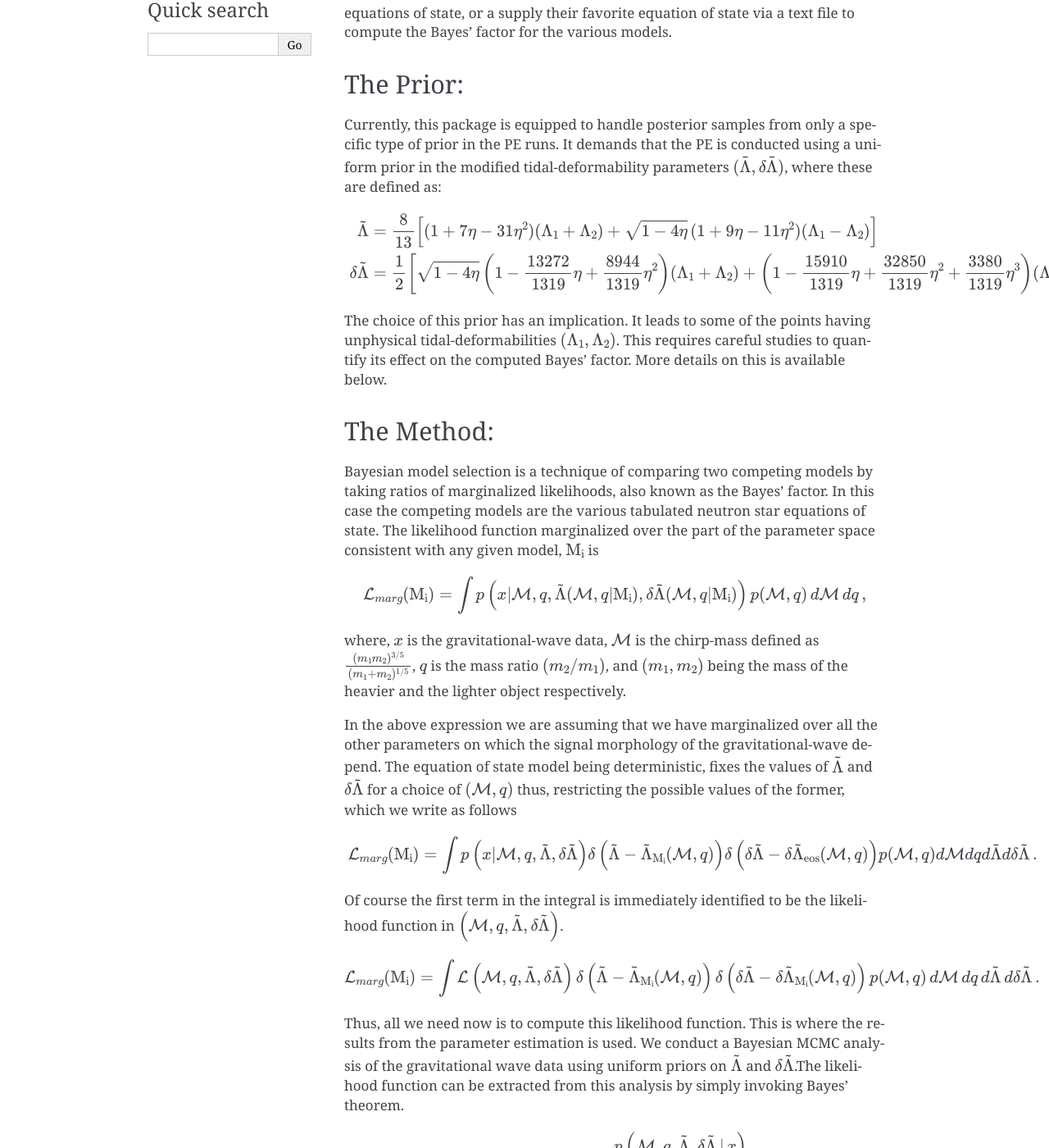
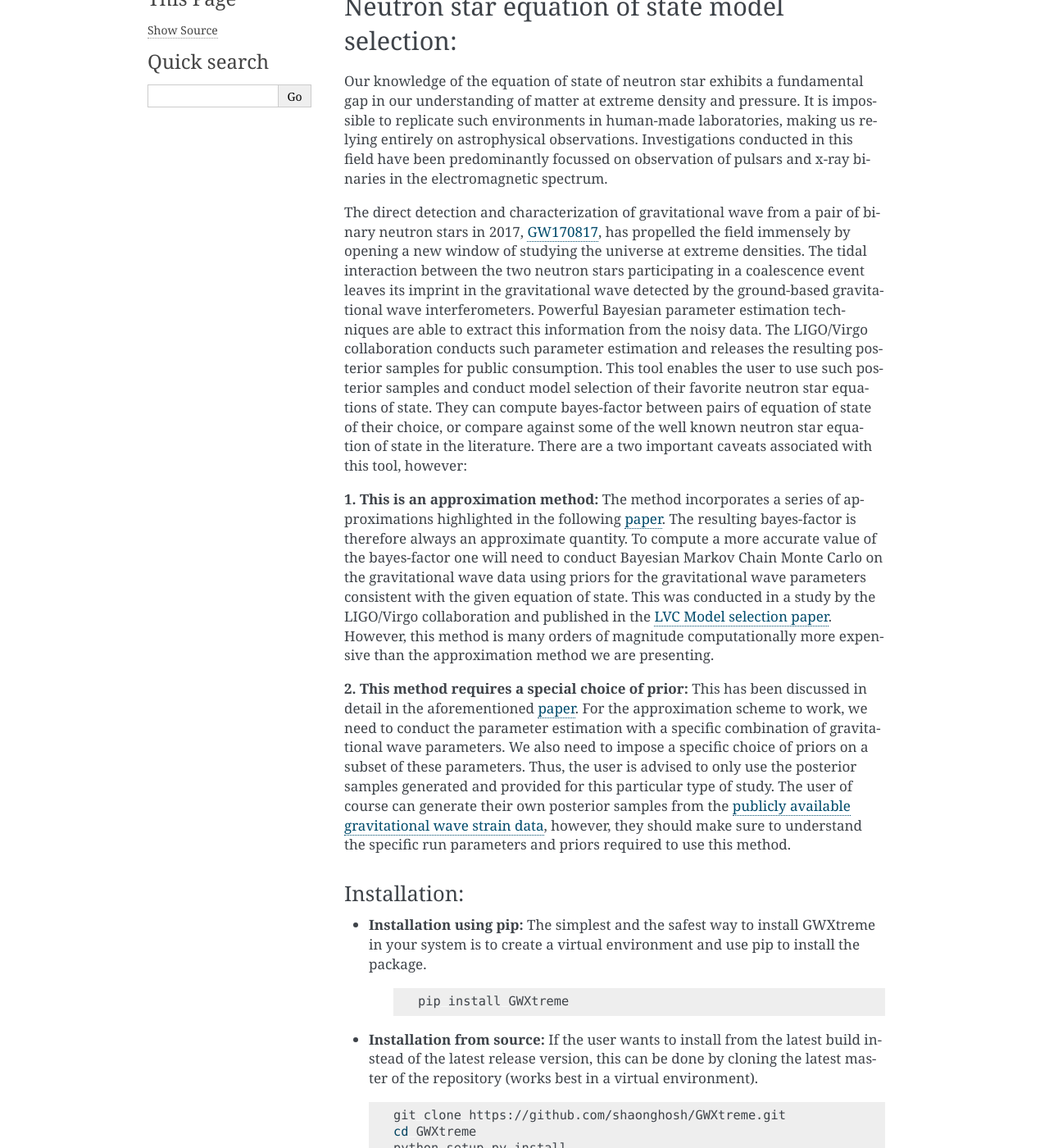
Before and after one commit to shaonghosh/GWXtreme, a Sphinx documentation site: the page built from docs/index.rst, in a window 1280 px wide and 1400 px high, scrolled down 355 px. Shown: the whole window at 82% size. Built offline with Sphinx 7.4.7, drawn with Linux system fonts in a browser that asks for light colours; some of the changed text lies outside the part shown.

Commit message:
Began new documentation of the project

```diff
--- a/docs/index.rst
+++ b/docs/index.rst
@@ -8,184 +8,191 @@ Documentation of GWXtreme
 
 Introduction:
 -------------
-The GWXtreme package hosts the tools to compute the Bayes' factor for two equations of
-state of neutron star from gravitational-wave (GW) data. As an input this requires
-posterior samples of masses and tidal-deformability obtained from parameter estimation
-of GW data for.
+GWXtreme package hosts tools for inferences on extreme matter using gravitational wave
+parameter estimation data.
+Currently available tools include the following:
 
-In this current implementation, the code requires a careful choice of priors for the
-parameter estimation (PE) runs to be conducted. Once the posterior samples are available
-the GWXtreme allows the user to use one of the native neutron star equations of state,
-or a supply their favorite equation of state via a text file to compute the Bayes' factor
-for the various models.
+1. Model selection of neutron star equation of state using gravitational wave parameter
+   estimation results.
 
-The Prior:
-----------
-Currently, this package is equipped to handle posterior samples from only a specific type
-of prior in the PE runs. It demands that the PE is conducted using a uniform prior in the
-modified tidal-deformability parameters :math:`(\tilde{\Lambda}, \delta\tilde{\Lambda})`,
-where these are defined as:
+Neutron star equation of state model selection:
+-----------------------------------------------
+Our knowledge of the equation of state of neutron star exhibits a fundamental gap in our
+understanding of matter at extreme density and pressure. It is impossible to replicate
+such environments in human-made laboratories, making us relying entirely on astrophysical
+observations. Investigations conducted in this field have been predominantly focussed on
+observation of pulsars and x-ray binaries in the electromagnetic spectrum.
 
-.. math::
-   :nowrap:
+The direct detection and characterization of gravitational wave from a pair of binary
+neutron stars in 2017, GW170817_, has propelled the field immensely by opening a new window
+of studying the universe at extreme densities. The tidal interaction between the two
+neutron stars participating in a coalescence event leaves its imprint in the gravitational
+wave detected by the ground-based gravitational wave interferometers. Powerful Bayesian
+parameter estimation techniques are able to extract this information from the noisy data.
+The LIGO/Virgo collaboration conducts such parameter estimation and releases the resulting
+posterior samples for public consumption. This tool enables the user to use such posterior
+samples and conduct model selection of their favorite neutron star equations of state. They
+can compute bayes-factor between pairs of equation of state of their choice, or compare
+against some of the well known neutron star equation of state in the literature. There are
+a two important caveats associated with this tool, however:
 
-   \begin{eqnarray}
-      \tilde{\Lambda} & = & \frac{8}{13}\left[(1 + 7\eta - 31\eta^2)(\Lambda_1 + \Lambda_2) + \sqrt{1 - 4\eta}\,(1 + 9\eta - 11\eta^2)(\Lambda_1 - \Lambda_2)\right] \\
-      \delta\tilde{\Lambda} & = & \frac{1}{2}\left[\sqrt{1 - 4\eta}\left(1 - \frac{13272}{1319}\eta + \frac{8944}{1319}\eta^2\right)(\Lambda_1 + \Lambda_2) + \left(1 - \frac{15910}{1319}\eta + \frac{32850}{1319}\eta^2 + \frac{3380}{1319}\eta^3\right)(\Lambda_1 - \Lambda_2)\right]
-   \end{eqnarray}
+**1. This is an approximation method:** The method incorporates a series of approximations
+highlighted in the following paper_. The resulting bayes-factor is therefore always an
+approximate quantity. To compute a more accurate value of the bayes-factor one will need
+to conduct Bayesian Markov Chain Monte Carlo on the gravitational wave data using priors
+for the gravitational wave parameters consistent with the given equation of state. This
+was conducted in a study by the LIGO/Virgo collaboration and published in the `LVC Model
+selection paper`_. However, this method is many orders of magnitude computationally more
+expensive than the approximation method we are presenting.
 
-The choice of this prior has an implication. It leads to some of the points having unphysical
-tidal-deformabilities :math:`(\Lambda_1, \Lambda_2)`. This requires careful studies to
-quantify its effect on the computed Bayes' factor. More details on this is available below.
+**2. This method requires a special choice of prior:** This has been discussed in detail in
+the aforementioned paper_. For the approximation scheme to work, we need to conduct the
+parameter estimation with a specific combination of gravitational wave parameters. We also
+need to impose a specific choice of priors on a subset of these parameters. Thus, the user
+is advised to only use the posterior samples generated and provided for this particular type
+of study. The user of course can generate their own posterior samples from the `publicly
+available gravitational wave strain data`_, however, they should make sure to understand the
+specific run parameters and priors required to use this method.
 
 
-The Method:
------------
-Bayesian model selection is a technique of comparing two competing models by taking ratios of
-marginalized likelihoods, also known as the Bayes' factor. In this case the competing models
-are the various tabulated neutron star equations of state. The likelihood function marginalized
-over the part of the parameter space consistent with any given model, :math:`{\rm M_i}` is
+Installation:
+.............
 
-.. math::
-   :nowrap:
+* **Installation using pip:** The simplest and the safest way to install GWXtreme in your
+  system is to create a virtual environment and use pip to install the package.
 
-   \begin{eqnarray}
-      \mathcal{L}_{marg}({\rm M_i}) = \int p\left(x|\mathcal{M}, q, \tilde{\Lambda}(\mathcal{M}, q | {\rm M_i}), \delta\tilde{\Lambda}(\mathcal{M}, q| {\rm M_i})\right) \,p(\mathcal{M}, q)\,d\mathcal{M}\,dq\,,
-   \end{eqnarray}
+    .. code-block:: shell
 
-where, :math:`x` is the gravitational-wave data, :math:`\mathcal{M}` is the chirp-mass defined as
-:math:`\frac{(m_1 m_2)^{3/5}}{(m_1 + m_2)^{1/5}}`, :math:`q` is the mass ratio :math:`(m_2/m_1)`,
-and :math:`(m_1, m_2)` being the mass of the heavier and the lighter object respectively.
+       pip install GWXtreme
 
-In the above expression we are assuming that we have marginalized over all the other parameters
-on which the signal morphology of the gravitational-wave depend. The equation of state model
-being deterministic, fixes the values of :math:`\tilde{\Lambda}` and
-:math:`\delta\tilde{\Lambda}` for a choice of :math:`(\mathcal{M}, q)` thus, restricting the
-possible values of the former, which we write as follows
+* **Installation from source:** If the user wants to install from the latest build instead
+  of the latest release version, this can be done by cloning the latest master of the
+  repository (works best in a virtual environment).
 
-.. math::
-   :nowrap:
+  .. code-block:: shell
 
-   \begin{eqnarray}
-	\mathcal{L}_{marg}({\rm M_i})  = \int p\left(x|\mathcal{M}, q, \tilde{\Lambda}, \delta\tilde{\Lambda}\right)\delta\left(\tilde{\Lambda} - \tilde{\Lambda}_{\rm M_i}(\mathcal{M}, q)\right) \delta\left(\delta\tilde{\Lambda} - \delta\tilde{\Lambda}_{\rm eos}(\mathcal{M}, q)\right) p(\mathcal{M}, q) d\mathcal{M} dq d\tilde{\Lambda}d\delta\tilde{\Lambda}\,.
-   \end{eqnarray}
-
-Of course the first term in the integral is immediately identified to be the likelihood function
-in :math:`\left(\mathcal{M}, q, \tilde{\Lambda}, \delta\tilde{\Lambda}\right)`.
-
-.. math::
-   :nowrap:
-
-   \begin{equation}
-	\mathcal{L}_{marg}({\rm M_i})  = \int \mathcal{L}\left(\mathcal{M}, q, \tilde{\Lambda}, \delta\tilde{\Lambda}\right)\,\delta\left(\tilde{\Lambda} - \tilde{\Lambda}_{\rm M_i}(\mathcal{M}, q)\right)\, \delta\left(\delta\tilde{\Lambda} - \delta\tilde{\Lambda}_{\rm M_i}(\mathcal{M}, q)\right) \,p(\mathcal{M}, q)\,d\mathcal{M}\,dq\,d\tilde{\Lambda}\,d\delta\tilde{\Lambda}\,.
-   \end{equation}
-
-Thus, all we need now is to compute this likelihood function. This is where the results from the
-parameter estimation is used. We conduct a Bayesian MCMC analysis of the gravitational wave data
-using uniform priors on :math:`\tilde{\Lambda}` and :math:`\delta\tilde{\Lambda}`.The likelihood
-function can be extracted from this analysis by simply invoking Bayes' theorem.
-
-.. math::
-   :nowrap:
-
-   \begin{equation}
-	\mathcal{L}\left(\mathcal{M}, q, \tilde{\Lambda}, \delta\tilde{\Lambda}\right) = \frac{p\left(\mathcal{M}, q, \tilde{\Lambda}, \delta\tilde{\Lambda}\, | \,x\right)}{p(\mathcal{M}, q)\, p(\tilde{\Lambda}, \delta\tilde{\Lambda})}\,.
-   \end{equation}
-
-The choice of the uniform prior on :math:`\tilde{\Lambda}` and :math:`\delta\tilde{\Lambda}`
-simplifies the aboves expression of likelihood such that the marginalized likelihood becomes
-
-.. math::
-   :nowrap:
-
-   \begin{equation}
-	\mathcal{L}_{marg}({\rm M_i})  = \int p\left(\mathcal{M}, q, \tilde{\Lambda}, \delta\tilde{\Lambda}\, | \,x\right)\,\delta\left(\tilde{\Lambda} - \tilde{\Lambda}_{\rm eos}(\mathcal{M}, q\right)\, \delta\left(\delta\tilde{\Lambda} - \delta\tilde{\Lambda}_{\rm eos}(\mathcal{M}, q\right) \,d\mathcal{M}\,dq\,d\tilde{\Lambda}\,d\delta\tilde{\Lambda}\,.
-   \end{equation}
-
-But this choice has implications. Independently varying the values of
-:math:`\tilde{\Lambda}` and :math:`\delta\tilde{\Lambda}` may lead to negative values in
-:math:`\Lambda_1` and :math:`\Lambda_2`, the tidal-deformability of the individual
-objects. Of course this is unphysical and one has to take careful steps to make sure that
-this does not affect our results. We are saved by the fact that this posterior samples
-are truly an intermediate step and final results is only obtained after integrating along
-the equation of state curves, which presumably will pass through points that are never
-going to be unphysical. Thus even though we are computing the posterior samples for all
-the points which includes the unphysical points in the parameter space, we are however
-only computing the integral at points that constitute physical waveform.
+     git clone https://github.com/shaonghosh/GWXtreme.git
+     cd GWXtreme
+     python setup.py install
 
 
-The Approximation:
-------------------
+The methods:
+............
+To compute the bayes-factor from posterior samples of a given event, the user needs
+to first instantiate a model-selection object.
 
-We now make two approximations motivated by physical observations. We note that the
-likelihood function is extremely sharply peaked in :math:`\mathcal{M}`, and hence can be
-approximated with a delta-function. We also noted that the likelihood is actually
-independent of :math:`\delta\tilde{\Lambda}`. Under the choice of the aforementioned
-uniform prior, this can be written as
+.. code-block:: python
+   :linenos:
 
-.. math::
-   :nowrap:
+   from GWXtreme import eos_model_selection as ems
+   modsel = ems.Model_selection(posteriorFile='samples.dat',
+                                priorFile=None)
 
-   \begin{equation}
-	p\left(\mathcal{M}, q, \tilde{\Lambda}, \delta\tilde{\Lambda}|x\right) \propto p\left(q, \tilde{\Lambda}|x\right) \delta(\mathcal{M} - \mathcal{M}_0)\,,
-   \end{equation}
-
-Performing the integrals in the evidence, one has
-
-.. math::
-   :nowrap:
-
-   \begin{equation}
-	\mathcal{L}_{marg}({\rm M_i}) \propto \int p\left(q, \tilde{\Lambda}_{\rm M_i}(q, \mathcal{M}_0)\, | \,x\right)\,dq\,,
-   \end{equation}
-
-where, :math:`\mathcal{M}_0` is the value of chirp-mass where the likelihood is
-peaked. This line integral is computed by approximating the likelihood by a kernel
-density approximation. Finally, the Bayes factor between two competing models is
-simply :math:`\mathcal{L}_{marg}({\rm M_i})/\mathcal{L}_{marg}({\rm M_j})`.
+If the user has access to the prior distribution of the parameters in a `prior_samples.dat`
+file, then this should be supplied with the `priorFile` kwarg.
 
 
-Unphysicality in approximation scheme:
---------------------------------------
-The approximation scheme allows us to reduce the dimensionality of the problem from
-four to two. However, in doing so, we can no longer claim that the equation of state
-curves don't pass through the unphysical points. This is because we have essentially
-suppressed the entire :math:`\delta\tilde{\Lambda}` coordinate. Within the validity
-of this approximation, however we are rescued by the fact that the waveform generation
-code simply uses the :math:`\tilde{\Lambda}` to compute the waveforms. This means,
-for all practical purpose we can fix :math:`\delta\tilde{\Lambda}` to some value that
-keeps :math:`(\Lambda_1, \Lambda_2)` in the physical-space and let :math:`\tilde{\Lambda}`
-vary uniformly, we will still get the same results because likelihood is practically
-independent of :math:`\delta\tilde{\Lambda}`.
-
-Nevertheless, one can modify the above method to restrict the computation in the
-physical-space. To do this let us define a step-function
-:math:`V(q, \tilde{\Lambda}, \delta\tilde{\Lambda})` which is zero when the combination
-of :math:`(q, \tilde{\Lambda}, \delta\tilde{\Lambda})` gives negative values of
-:math:`(\Lambda_1` or :math:`\Lambda_2)`, and one elsewhere. Using this step-function
-we can write
-
-.. math::
-   :nowrap:
-
-   \begin{equation}
-	p(q, \tilde{\Lambda} | x) = \frac{1}{N}\int p(q, \tilde{\Lambda}, \delta\tilde{\Lambda} | x)\, V(q, \tilde{\Lambda}, \delta\tilde{\Lambda})\,d\delta\tilde{\Lambda}\,,
-   \end{equation}
-
-where,
-
-.. math::
-   :nowrap:
-
-   \begin{equation}
-        N(q, \tilde{\Lambda}) = \int V(q, \tilde{\Lambda}, \delta\tilde{\Lambda})\,d\delta\tilde{\Lambda}\,.
-   \end{equation}
-
-All we have to do now is to evaluate the weighted KDE to compute the above integral,
-where the weight for each 2D posterior sample is the quantity
-:math:`N(q, \tilde{\Lambda})`.
+There are currently three types of methods available for computation of the bayes-factor
+using this tool. One can use one of the various tabulated equations of state in LALsuite_
+to compute the bayes-factor between them. Alternatively, one can supply the mass-tidal
+deformability information corresponding to a given equation of state to the code to compute
+the bayes-factor. Finally, it is also possible to pass the mass-radius-:math:`\kappa_2`
+information for a given equation of state, where :math:`\kappa_2` is the tidal Love number.
+It is not possible currently to directly pass the pressure-density information for an equation
+of state.
 
 
+* **Tabulated equation of states from LALsuite:** A number of equations of state are recognized by
+  the LALSimulation library of LALsuite_. The user can simply invoke one of these models by
+  passing its name in the argument,
+
+  .. code-block:: python
+
+     ap4_sly_bf = ems.computeEvidenceRatio(EoS1='AP4', EoS2='SLY')
+
+  which gives us the bayes-factor between the `AP4` and the `SLY` equations of state.
+
+
+* **From mass-tidal deformabilty files:** If the user wants to find the bayes-factor of an
+  equation of state model w.r.t another equation of state model, where either one or both of the
+  models are not present as one of the tabulated equations of state in LALsuite_, then the user
+  can supply the information of the equation of state in the form of a text file with the mass
+  and the tidal deformability information. This information must be present in exactly two
+  columns, the first column being the mass in units of solar mass, and the second column having
+  the tidal deformability values in SI units,
+
+  .. code-block:: python
+
+     ap4_sly_bf = ems.computeEvidenceRatio(EoS1='ap4_m_lambda.txt', EoS2='SLY')
+
+  where, once again we are computing the bayes-factor between `AP4` and the `SLY` equations of
+  state, except this time we are obtaining the data for the `AP4` from a user supplied file.
+  Note that the kwarg is the same as before. The method looks for the file first, and if it does
+  not find it in the location, it assumes that the value of the argument is the name of the
+  equation of state. In this case if the file `ap4_m_lambda.txt` is not present in the current
+  working directory, the method will try to use a LALsuite_ defined equation of state named
+  `ap4_m_lambda.txt`, which it will not find and hence fail.
+
+
+* **From MRLove files:** The third way one can compute the bayes-factor is
+  a supplementary tool where the user can supply the mass, the radius and the tidal Love number
+  of neutron star for the given equation of state. This method is included since the mass-radius
+  information for neutron stars are particularly common representation of equation of states.
+  To invoke this method the user needs to supply the mass-radius-:math:`\kappa_2` information
+  in a text file with exactly three columns. The first column should be the mass of the neutron
+  star in solar mass, the second column should be the radius of the neutron star in meters, and
+  the third column should be the value of the tidal Love number.
+
+  .. code-block:: python
+
+     ap4_sly_bf = ems.computeEvidenceRatio(EoS1='ap4_m_r_k.txt', EoS2='SLY')
+
+  Once again it is important to make sure that the referred file exists in the location supplied else
+  the method will assume that the name of the file is that of a LALsuite_ tabulated equation of state.
+  It is also important to note that the method interprets the presence of three columns as a file with
+  mass-radius-:math:`\kappa_2` information and the same with two columns as a file with mass-tidal
+  deformability information.
+
+
+Advanced features:
+..................
+
+Bayes-factor uncertainty estimation:
+""""""""""""""""""""""""""""""""""""
+Given the fact that this is an approximation scheme, we also provide a feature which can be used to
+estimate the uncertainty in the computation of the bayes-factor. The details of the method is explained
+in the methods paper_. To summarize the method here, the approximation technique uses kernel density
+estimation to re-sample the original posterior samples multiple times and then computes the bayes-factor
+for each new re-samples. The results from these various iteration are then used to compute the standard
+deviation of the bayes-factor, which gives us an estimate of the uncertainty of the bayes-factor.
+The application of this method however increases the computational requirement.
+
+.. code-block:: python
+   :linenos:
+
+   import numpy as np
+   from GWXtreme import eos_model_selection as ems
+   modsel = ems.Model_selection(posteriorFile='samples.dat',
+                                priorFile=None)
+   ap4_sly_bf, bf_trials = modsel.computeEvidenceRatio(EoS1='AP4',
+                                                       EoS2='SLY',
+                                                       trials=100)
+   uncertainty = np.std(bf_trials)
+
+
+In the above example one hundred re-sampling were conducted to get the result. In the methods paper_
+ten thousand re-sampling were conducted to get the results.
+The uncertainty computation can also be conducted for equation of state whose data was supplied from files,
+using the same syntax.
+
+
+
+
+.. _GW170817: https://arxiv.org/abs/1710.05832
+.. _paper: https://git.ligo.org/shaon.ghosh/gwxtreme-paper/blob/master/draft/main.pdf
+.. _LVC Model selection paper: https://arxiv.org/abs/1908.01012
+.. _publicly available gravitational wave strain data: https://www.gw-openscience.org/catalog/GWTC-1-confident/html/
+.. _LALsuite: https://git.ligo.org/lscsoft/lalsuite
 
 
 .. toctree::
```
